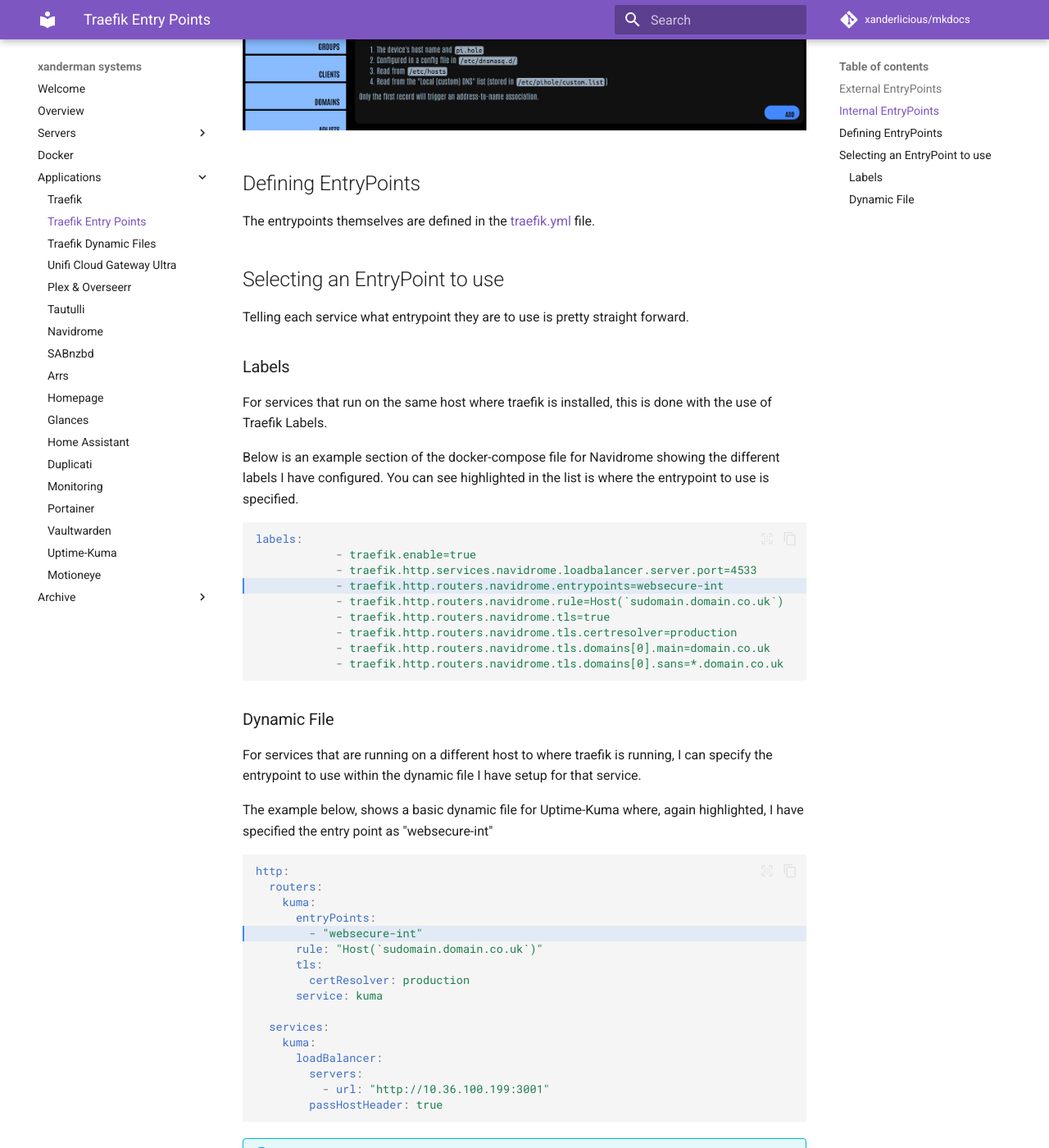
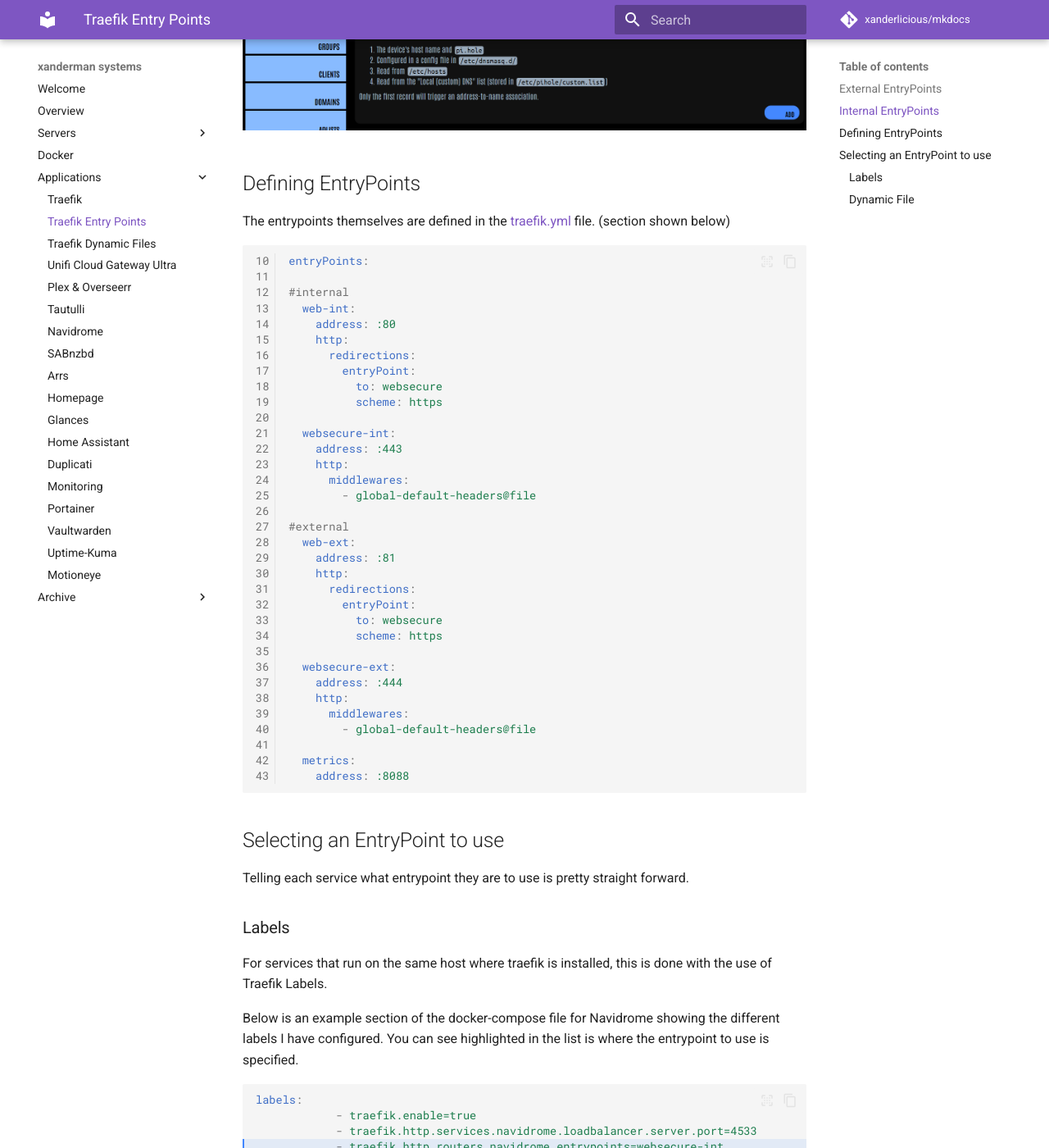
Before and after one commit to Xanderlicious/mkdocs, an MkDocs documentation site: the page built from docs/entrypoints.md, in a window 1280 px wide and 1400 px high, scrolled down 1627 px. Shown: the whole window at 82% size. Built offline with MkDocs 1.6.1 and Material for MkDocs 9.7.7, drawn with Linux system fonts in a browser that asks for light colours; comment, search, counter and statistics services are not loaded.

Commit message:
added in a section of traefik.yml showing the entrypoints (codeblock showing line numbers)"

````diff
--- a/docs/entrypoints.md
+++ b/docs/entrypoints.md
@@ -26,7 +26,45 @@
 
 ##Defining EntryPoints
 
-The entrypoints themselves are defined in the [traefik.yml](https://docs.xanderman.co.uk/traefik/#traefikyml) file.
+The entrypoints themselves are defined in the [traefik.yml](https://docs.xanderman.co.uk/traefik/#traefikyml) file. (section shown below)
+
+```yaml linenums="10"
+entryPoints:
+
+#internal
+  web-int:
+    address: :80
+    http:
+      redirections:
+        entryPoint:
+          to: websecure
+          scheme: https
+
+  websecure-int:
+    address: :443
+    http:
+      middlewares:
+        - global-default-headers@file
+
+#external
+  web-ext:
+    address: :81
+    http:
+      redirections:
+        entryPoint:
+          to: websecure
+          scheme: https
+
+  websecure-ext:
+    address: :444
+    http:
+      middlewares:
+        - global-default-headers@file
+
+  metrics:
+    address: :8088
+```
+
 
 ##Selecting an EntryPoint to use
 
````
